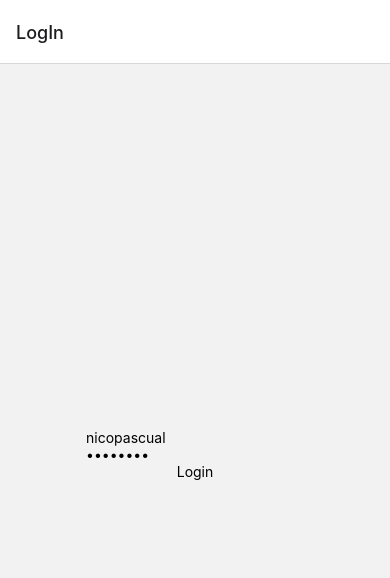
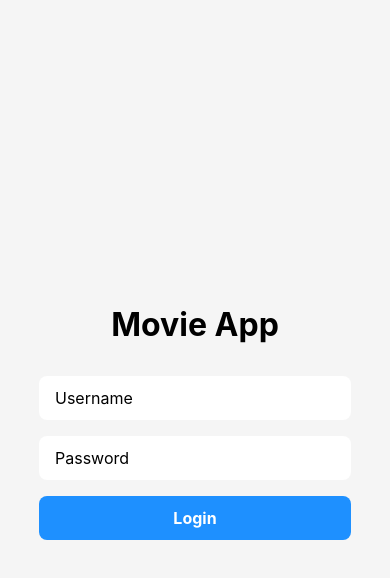
Before and after one commit to nicolettepascual/simple-react-native-movie-app, a React Native app: screen /LogIn in a window 390 px wide. Shown: the top 578 px of the page. Built offline with nearby package versions, Linux system fonts and the light colour scheme.

Commit message:
feat: update Login screen UI

```diff
--- a/App.tsx
+++ b/App.tsx
@@ -50,7 +50,11 @@ function AppComponent() {
         />
       ) : (
         <>
-          <Stack.Screen name="LogIn" component={LoginScreen} />
+          <Stack.Screen
+            name="LogIn"
+            component={LoginScreen}
+            options={{ headerShown: false }}
+          />
           <Stack.Screen name="SignUp" component={SignUpScreen} />
         </>
       )}
--- a/screens/LoginScreen.tsx
+++ b/screens/LoginScreen.tsx
@@ -1,30 +1,77 @@
-import { View, Text, TouchableOpacity, TextInput } from "react-native";
+import {
+  View,
+  Text,
+  TouchableOpacity,
+  TextInput,
+  StyleSheet,
+} from "react-native";
 import { globalStyles } from "../global/styles";
 import { useAuthContext } from "../global/context/authContext";
 import { useState } from "react";
 
 export function LoginScreen() {
-  const [username, setUsername] = useState("nicopascual");
-  const [password, setPassword] = useState("TMBD2510");
+  const [username, setUsername] = useState("");
+  const [password, setPassword] = useState("");
 
   const { login } = useAuthContext();
 
   return (
-    <View style={globalStyles.container}>
+    <View style={styles.container}>
+      <Text style={styles.title}>Movie App</Text>
       <TextInput
+        style={styles.input}
         placeholder="Username"
         value={username}
         onChangeText={setUsername}
       />
       <TextInput
+        style={styles.input}
         placeholder="Password"
         value={password}
         onChangeText={setPassword}
         secureTextEntry
       />
-      <TouchableOpacity onPress={() => login({ username, password })}>
-        <Text>Login</Text>
+      <TouchableOpacity
+        style={styles.button}
+        onPress={() => login({ username, password })}
+      >
+        <Text style={styles.buttonText}>Login</Text>
       </TouchableOpacity>
     </View>
   );
 }
+
+const styles = StyleSheet.create({
+  container: {
+    flex: 1,
+    justifyContent: "center",
+    alignItems: "center",
+    backgroundColor: "#f5f5f5",
+  },
+  title: {
+    fontSize: 32,
+    fontWeight: "bold",
+    marginBottom: 32,
+  },
+  input: {
+    width: "80%",
+    paddingVertical: 12,
+    paddingHorizontal: 16,
+    marginBottom: 16,
+    borderRadius: 8,
+    backgroundColor: "#fff",
+    fontSize: 16,
+  },
+  button: {
+    width: "80%",
+    backgroundColor: "#1e90ff",
+    paddingVertical: 12,
+    borderRadius: 8,
+    alignItems: "center",
+  },
+  buttonText: {
+    color: "#fff",
+    fontSize: 16,
+    fontWeight: "bold",
+  },
+});
```
